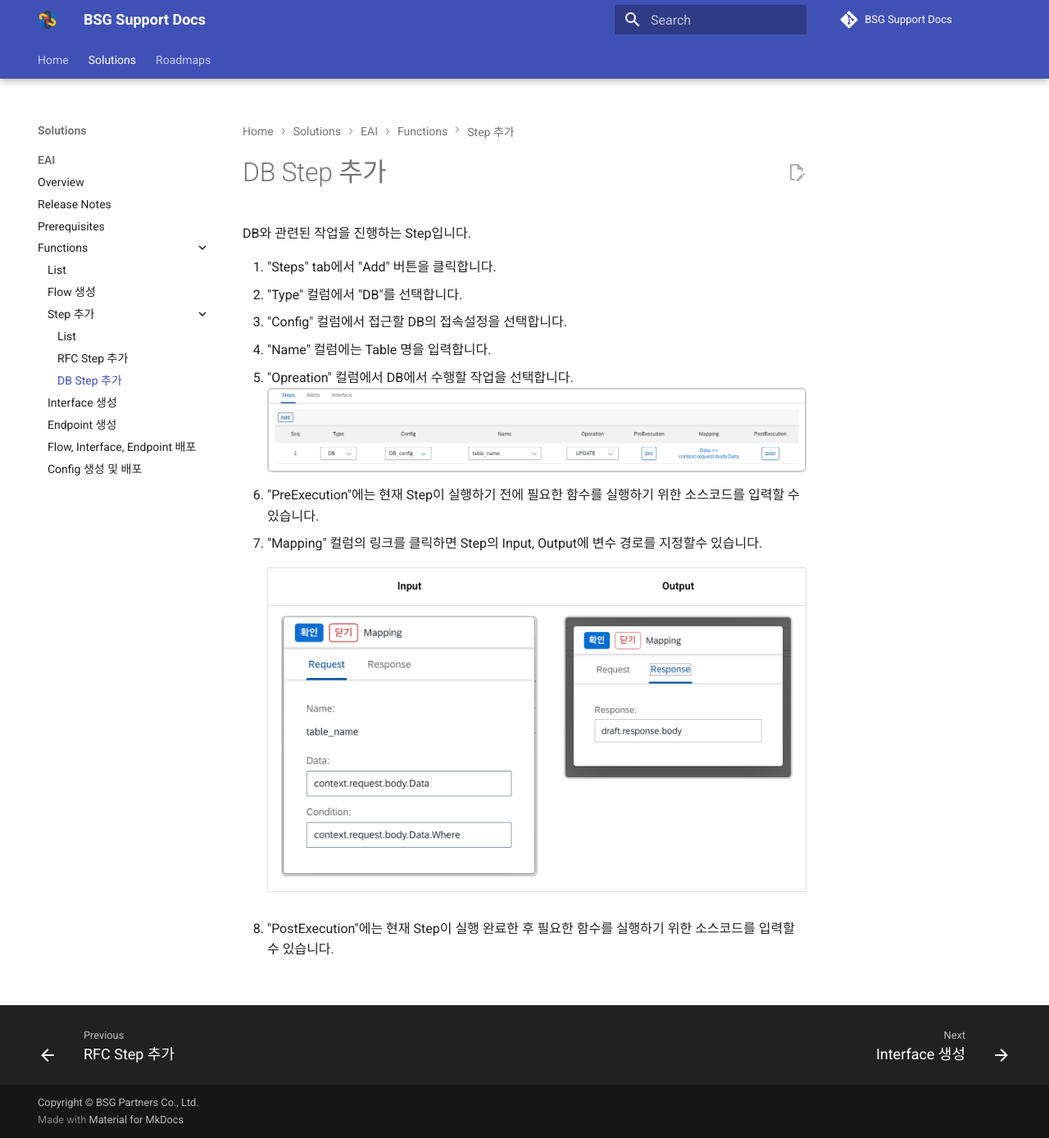
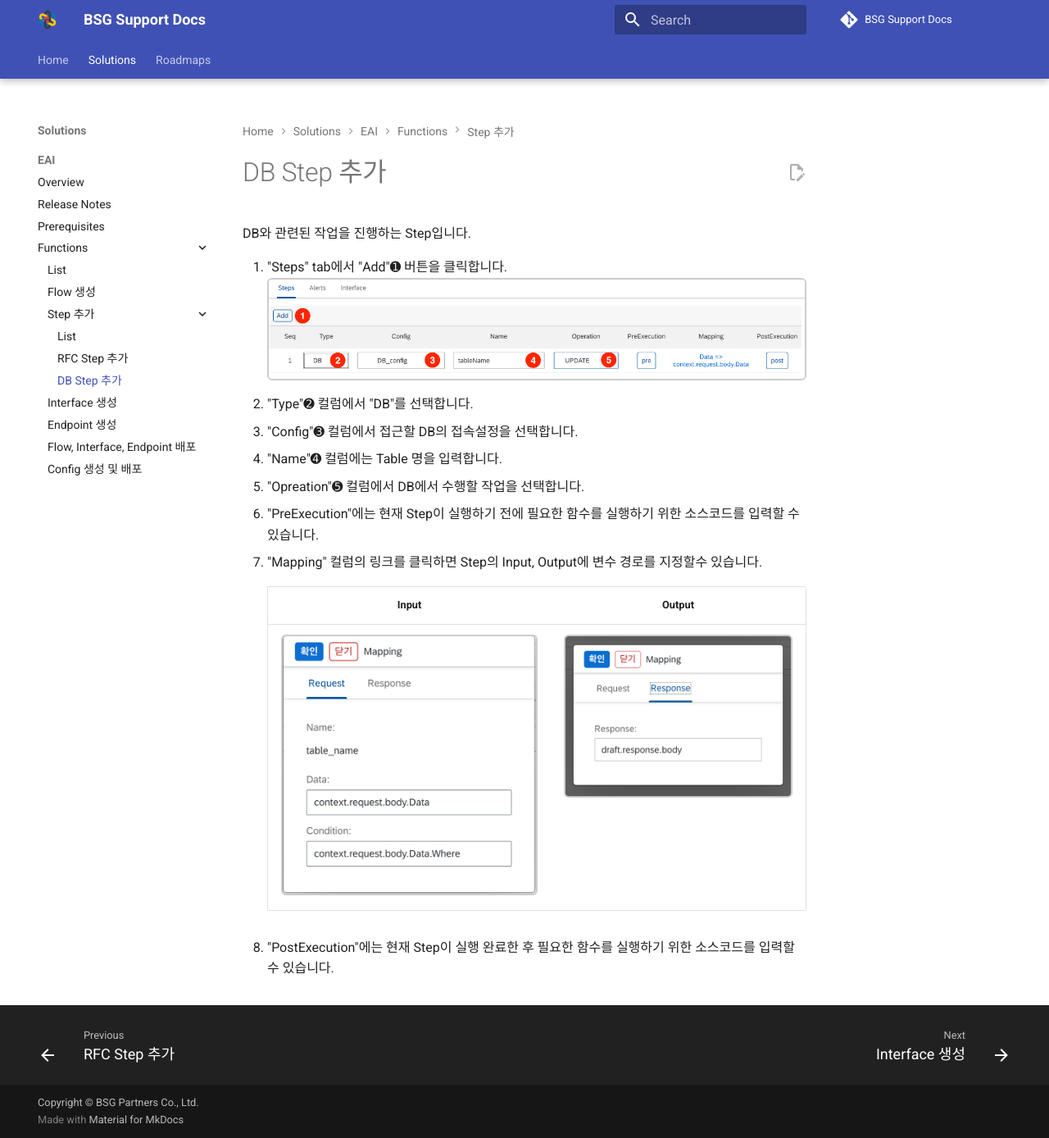
Before and after one commit to bsgp/docs, an MkDocs documentation site: the page built from docs/eai/functions/add_db_step.md, in a window 1280 px wide and 1388 px high. Shown: the whole window at 82% size. Built offline with MkDocs 1.6.1 and Material for MkDocs 9.7.7, drawn with Linux system fonts in a browser that asks for light colours; comment, search, counter and statistics services are not loaded.

```diff
--- a/docs/eai/functions/add_db_step.md
+++ b/docs/eai/functions/add_db_step.md
@@ -2,12 +2,12 @@
 
 DB와 관련된 작업을 진행하는 Step입니다.
 
-1. "Steps" tab에서 "Add" 버튼을 클릭합니다.
-2. "Type" 컬럼에서 "DB"를 선택합니다.
-3. "Config" 컬럼에서 접근할 DB의 접속설정을 선택합니다.
-4. "Name" 컬럼에는 Table 명을 입력합니다.
-5. "Opreation" 컬럼에서 DB에서 수행할 작업을 선택합니다.
-   ![Image](assets/eai_add_db_step.png)
+1. "Steps" tab에서 "Add"➊ 버튼을 클릭합니다.
+     ![Image](assets/eai_add_db_step.png)
+2. "Type"➋ 컬럼에서 "DB"를 선택합니다.
+3. "Config"➌ 컬럼에서 접근할 DB의 접속설정을 선택합니다.
+4. "Name"➍ 컬럼에는 Table 명을 입력합니다.
+5. "Opreation"➎ 컬럼에서 DB에서 수행할 작업을 선택합니다.
 6. "PreExecution"에는 현재 Step이 실행하기 전에 필요한 함수를 실행하기 위한 소스코드를 입력할 수 있습니다.
 7. "Mapping" 컬럼의 링크를 클릭하면 Step의 Input, Output에 변수 경로를 지정할수 있습니다.
 
```
Also changed, not shown: docs/eai/functions/deploy.md (+23 -0 lines), docs/eai/functions/assets/eai_add_db_step.png, docs/eai/functions/assets/eai_deploy.png (added), docs/eai/functions/assets/eai_deploy_fin.png (added).
